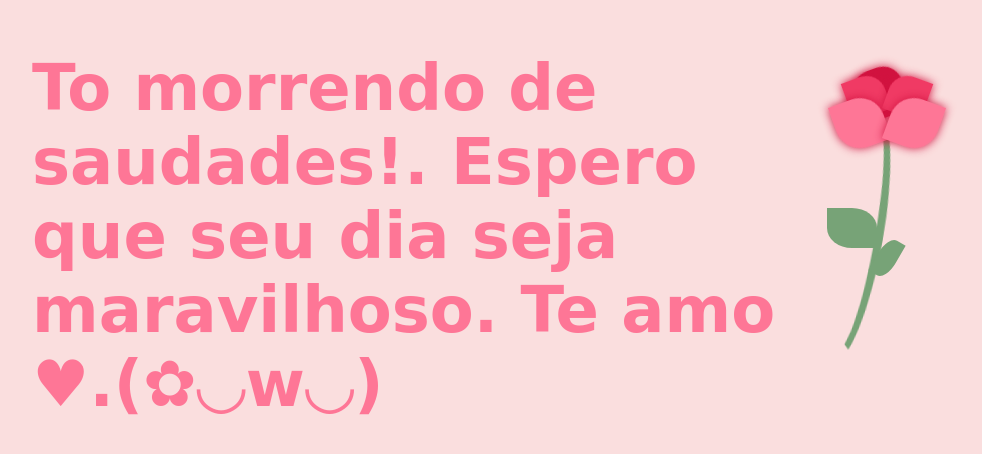
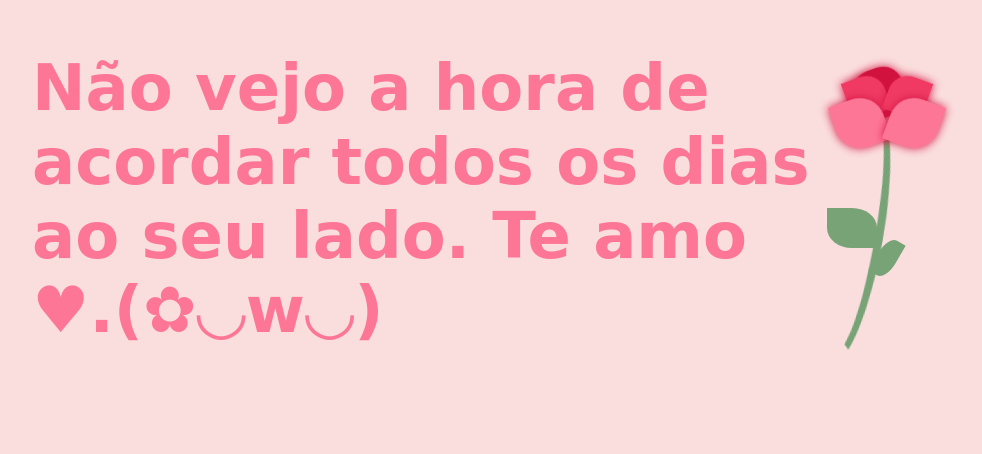
Before and after one commit to TonHeiwa/finalrose1.0, a plain HTML site: page index.html in a window 1280 px wide. Shown: the part 192-646 px from the top of the page, without its empty margins (208-1190 px from the left). Drawn offline with Linux system fonts and the light colour scheme.

Commit message:
Update index.html

```diff
--- a/index.html
+++ b/index.html
@@ -164,7 +164,7 @@
 <body>
     <div class="container">
         <div class="letter">
-            <h1>To morrendo de saudades!. Espero que seu dia seja maravilhoso. Te amo ♥.(✿◡w◡)</h1>
+            <h1> Não vejo a hora de acordar todos os dias ao seu lado. Te amo ♥.(✿◡w◡)</h1>
         </div>
         <div class="rose">
             <div class="flower">
```
